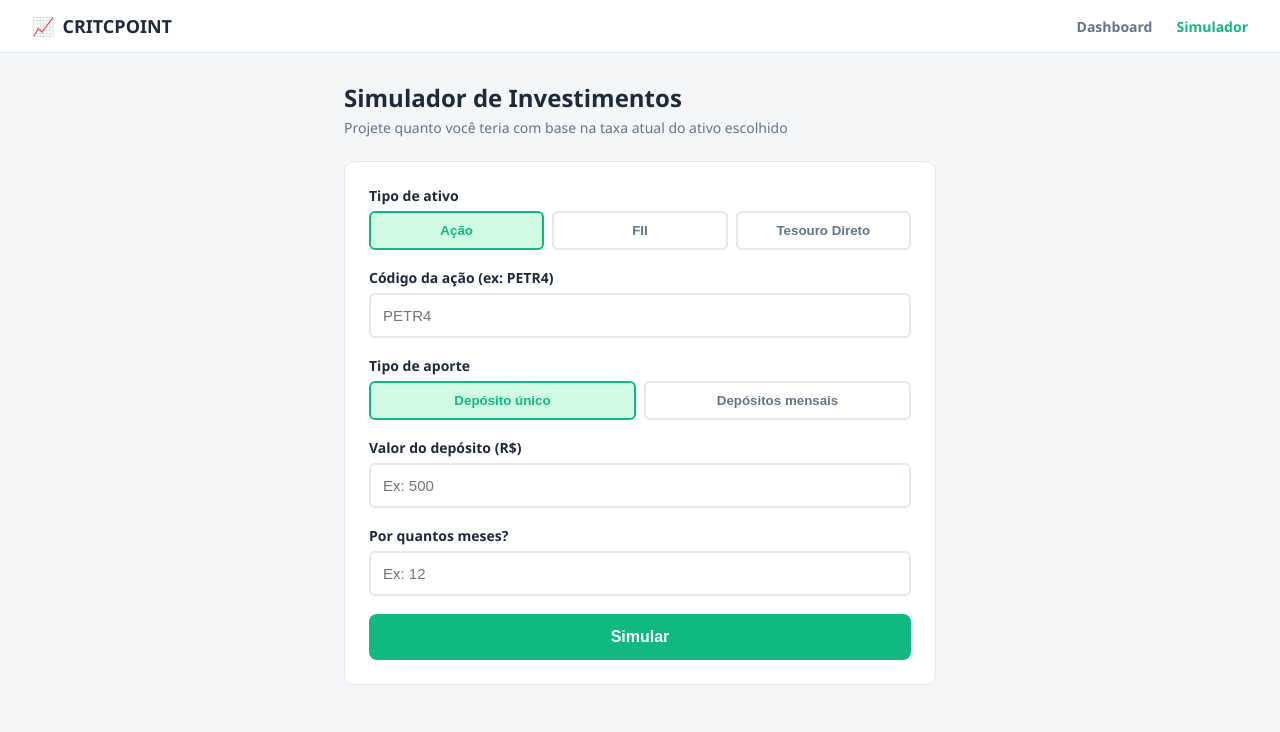
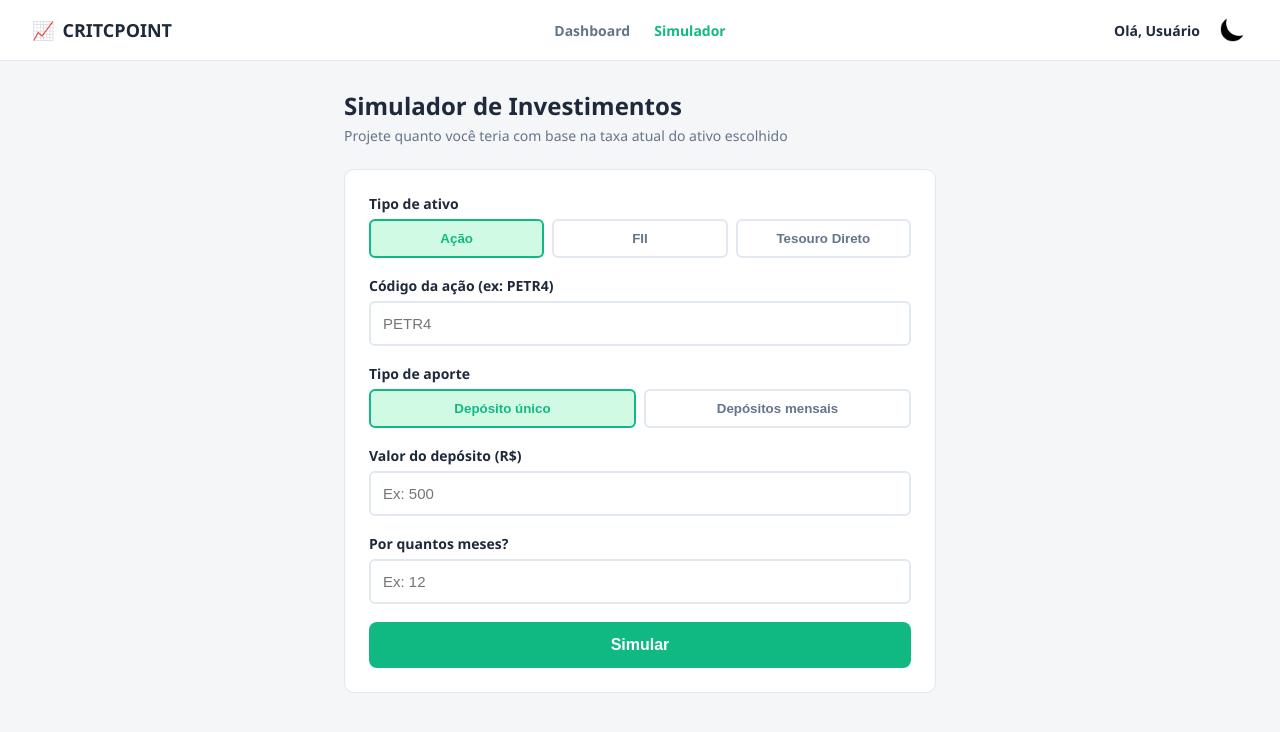
Before and after one commit to Klauspx/CritcPoint, an Angular app in the folder critcpoint-front/: page /simulador in a window 1280 px wide. Shown: the top 732 px of the page. Built offline with nearby package versions, Linux system fonts and the light colour scheme.

Commit message:
feat ajusta header da área de simulação

```diff
--- a/critcpoint-front/src/app/simulador/simulador.css
+++ b/critcpoint-front/src/app/simulador/simulador.css
@@ -176,3 +176,51 @@
   margin-top: 16px;
   font-style: italic;
 }
+
+/* Dark Mode para a página de Simulação */
+:host-context(body.dark-mode) .simulador,
+body.dark-mode .simulador {
+  --cor-fundo: #0F172A;
+  --cor-cartao: #1E293B;
+  --cor-texto-titulo: #F8FAFC;
+  --cor-texto-base: #94A3B8;
+  --cor-borda: #334155;
+}
+
+/* Ajustes de alinhamento do cabeçalho */
+.marca, .usuario-area {
+  flex: 1; /* Mantém o menu centralizado dividindo o espaço igualmente */
+}
+
+.usuario-area {
+  display: flex;
+  justify-content: flex-end;
+  align-items: center;
+  gap: 16px;
+  font-weight: 600;
+  font-size: 14px;
+  color: var(--cor-texto-titulo);
+}
+
+/* Estilização do botão de ícone PNG */
+.btn-tema {
+  background: transparent;
+  border: none;
+  cursor: pointer;
+  padding: 4px;
+  border-radius: 50px;
+  transition: transform 0.2s;
+  display: flex;
+  align-items: center;
+  justify-content: center;
+}
+
+.btn-tema:hover {
+  transform: scale(1.1);
+}
+
+.icone-tema {
+  width: 24px;
+  height: 24px;
+  object-fit: contain;
+}
--- a/critcpoint-front/src/app/simulador/simulador.html
+++ b/critcpoint-front/src/app/simulador/simulador.html
@@ -9,6 +9,14 @@
       <a (click)="voltarParaDashboard()">Dashboard</a>
       <a class="ativo">Simulador</a>
     </nav>
+
+    <!-- Nova área do usuário e tema -->
+    <div class="usuario-area">
+      <span class="nome-usuario">Olá, {{ nomeUsuario }}</span>
+      <button class="btn-tema" (click)="toggleTema()" title="Mudar tema">
+        <img [src]="temaEscuro ? 'sol.png' : 'lua.png'" class="icone-tema" alt="Alternar tema">
+      </button>
+    </div>
   </header>
 
   <main class="conteudo">
--- a/critcpoint-front/src/app/simulador/simulador.ts
+++ b/critcpoint-front/src/app/simulador/simulador.ts
@@ -1,4 +1,4 @@
-import { Component } from '@angular/core';
+import { Component, OnInit, Renderer2 } from '@angular/core';
 import { CommonModule } from '@angular/common';
 import { FormsModule } from '@angular/forms';
 import { Router } from '@angular/router';
@@ -10,7 +10,7 @@ import { SimuladorService, SimulacaoResponse } from './simulador.service';
   templateUrl: './simulador.html',
   styleUrl: './simulador.css'
 })
-export class Simulador {
+export class Simulador implements OnInit {
 
   tipoAtivo: 'ACAO' | 'FII' | 'TESOURO' = 'ACAO';
   codigo = '';
@@ -22,7 +22,42 @@ export class Simulador {
   erro = '';
   resultado: SimulacaoResponse | null = null;
 
-  constructor(private simuladorService: SimuladorService, private router: Router) {}
+  // Novas variáveis do cabeçalho
+  temaEscuro = false;
+  nomeUsuario = 'Usuário';
+
+  constructor(
+    private simuladorService: SimuladorService,
+    private router: Router,
+    private renderer: Renderer2
+  ) {}
+
+  ngOnInit() {
+    // Carrega o usuário do LocalStorage
+    const usuarioLocal = localStorage.getItem('usuarioLogado');
+    if (usuarioLocal) {
+      const usuario = JSON.parse(usuarioLocal);
+      this.nomeUsuario = usuario.nome || 'Usuário';
+    }
+
+    // Mantém o tema escuro sincronizado se estiver ativo
+    const temaSalvo = localStorage.getItem('tema');
+    if (temaSalvo === 'escuro') {
+      this.temaEscuro = true;
+      this.renderer.addClass(document.body, 'dark-mode');
+    }
+  }
+
+  toggleTema() {
+    this.temaEscuro = !this.temaEscuro;
+    if (this.temaEscuro) {
+      this.renderer.addClass(document.body, 'dark-mode');
+      localStorage.setItem('tema', 'escuro');
+    } else {
+      this.renderer.removeClass(document.body, 'dark-mode');
+      localStorage.setItem('tema', 'claro');
+    }
+  }
 
   voltarParaDashboard() {
     this.router.navigate(['/dashboard']);
@@ -39,7 +74,7 @@ export class Simulador {
 
     this.carregando = true;
 
-      this.simuladorService.simular({
+    this.simuladorService.simular({
       tipoAtivo: this.tipoAtivo,
       codigo: this.codigo.trim(),
       valorAporte: this.valorAporte,
```
